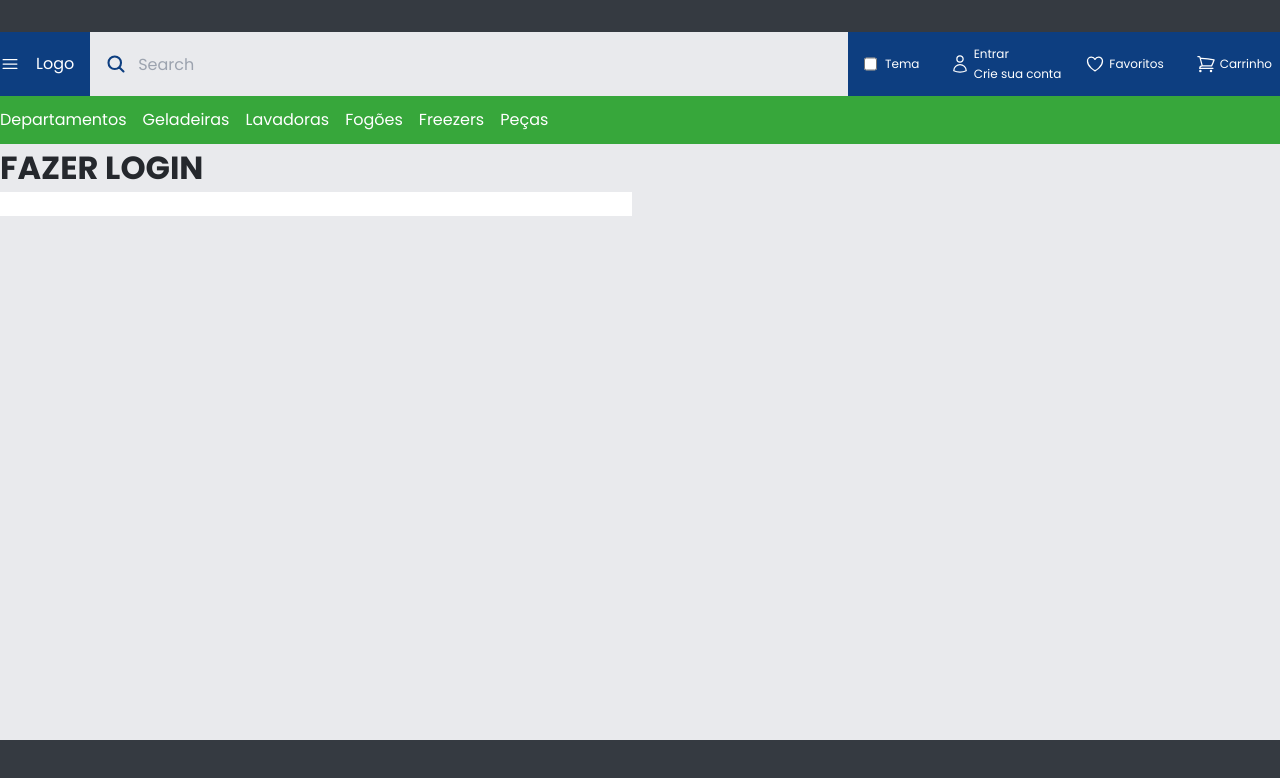
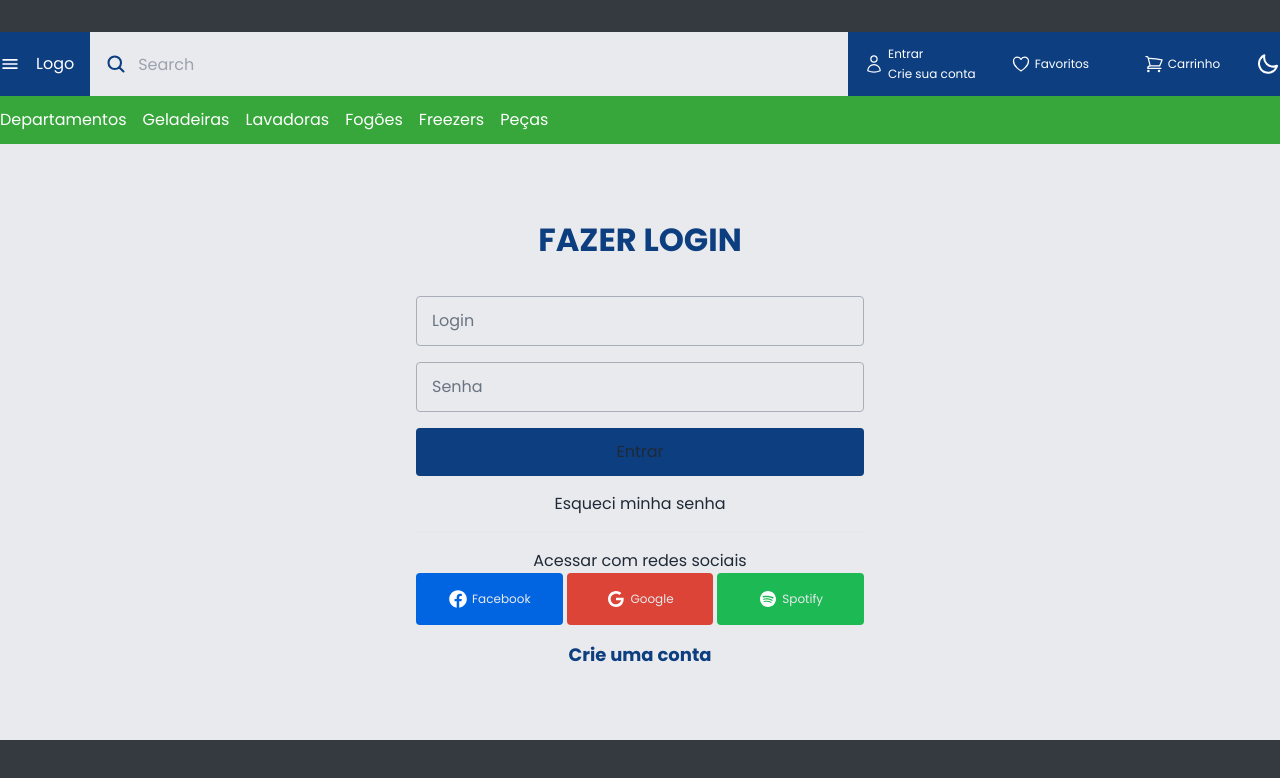
Before and after one commit to cirobtorres/ecommerce, a Next.js app in the folder frontend/: page /login in a window 1280 px wide. Shown: the top 778 px of the page. Built offline with nearby package versions, Linux system fonts and the light colour scheme.

Commit message:
Dark theme button

```diff
--- a/frontend/package.json
+++ b/frontend/package.json
@@ -18,6 +18,7 @@
     "@types/react": "^18",
     "@types/react-dom": "^18",
     "autoprefixer": "^10.0.1",
+    "daisyui": "^4.4.19",
     "eslint": "^8",
     "eslint-config-next": "14.0.3",
     "postcss": "^8",
--- a/frontend/src/app/login/page.tsx
+++ b/frontend/src/app/login/page.tsx
@@ -1,11 +1,41 @@
+'use client';
+
+import Field from "@/components/Field";
+import { facebook, google, spotify } from "@/icons";
+import Link from "next/link";
+import { useState } from "react";
+
 export default function Login(): JSX.Element  {
+	const [loginCredentials, setLoginCredentials] = useState();
+	const [password, setPassword] = useState();
+
 	return (
-		<div>
-			<h2 className={"uppercase"}>Fazer Login</h2>
-			<form>
-				<input type="email" />
-				<input type="password" />
-			</form>
+		<div className={`flex flex-col max-w-md h-full justify-center text-center mx-auto`}>
+			<h2 className={'mb-8 uppercase text-theme-07-dark-blue dark:text-theme-01-light-gray'}>Fazer Login</h2>
+			<div>
+				<form className={`flex flex-col gap-4 mb-4`}>
+					<Field type='text' id='login_input_field' label='Login' onChange={setLoginCredentials} />
+					<Field type='password' id='password_input_field' label='Senha' onChange={setPassword} />
+					<button type='submit' className={`p-3 bg-theme-07-dark-blue rounded`}>Entrar</button>
+				</form>
+				<Link href='' className={`dark:text-theme-01-light-gray`}>Esqueci minha senha</Link>
+			</div>
+			<hr className={`my-4 dark:border-theme-03-medium-gray`} />
+			<div className={`mb-4`}>
+				<span className={`dark:text-theme-01-light-gray`}>Acessar com redes sociais</span>
+				<div className={'flex flex-row justify-center gap-1'}>
+					<button className={`flex flex-row gap-1 text-xs items-center justify-center p-4 flex-1 rounded text-theme-01-light-gray bg-[#0165E1]`}>
+						{facebook(20, 20, '#fff')} Facebook
+					</button>
+					<button className={`flex flex-row gap-1 text-xs items-center justify-center p-4 flex-1 rounded text-theme-01-light-gray bg-[#db4437]`}>
+						{google(20, 20, '#fff')} Google
+					</button>
+					<button className={`flex flex-row gap-1 text-xs items-center justify-center p-4 flex-1 rounded text-theme-01-light-gray bg-[#1db954]`}>
+						{spotify(20, 20, '#fff')} Spotify
+					</button>
+				</div>
+			</div>
+			<Link href='/register' className={`text-lg font-bold text-theme-07-dark-blue dark:text-theme-01-light-gray`}>Crie uma conta</Link>
 		</div>
 	);
 }
--- a/frontend/src/app/register/page.tsx
+++ b/frontend/src/app/register/page.tsx
@@ -6,6 +6,7 @@ import Link from 'next/link';
 import { validatePassword } from '@/functions/validatePassword';
 import Field from '@/components/Field';
 import { facebook, google, spotify } from '@/icons';
+import Checkbox from '@/components/Checkbox';
 
 export default function Register () {
 	const [fullName, setFullName] = useState('');
@@ -63,16 +64,18 @@ export default function Register () {
 				</div>
 				<div className={`flex flex-col text-left gap-4 my-4`}>
 					<div className={`inline-flex gap-2 items-center`}>
-						<input id='newsletter_checkbox' type='checkbox' className={`appearance-none h-4 w-4 cursor-pointer bg-theme-07-dark-blue rounded-sm`} />
-						<label htmlFor='newsletter_checkbox' className={'text-theme-03-medium-gray cursor-pointer'}>
+						{/* <input id='newsletter_checkbox' type='checkbox' className={`appearance-none h-4 w-4 cursor-pointer bg-theme-07-dark-blue rounded-sm`} /> */}
+						{/* <label htmlFor='newsletter_checkbox' className={'text-theme-03-medium-gray cursor-pointer'}>
 							Quero receber ofertas e novidades por e-mail, SMS ou WhatsApp
-						</label>
+						</label> */}
+						<Checkbox label='Quero receber ofertas e novidades por e-mail, SMS ou WhatsApp' />
 					</div>
 					<div className={`inline-flex gap-2 items-center`}>
-						<input id='privacy_policies_checkbox' type='checkbox' className={`appearance-none h-4 w-4 cursor-pointer bg-theme-07-dark-blue rounded-sm`} />
-						<label htmlFor='privacy_policies_checkbox' className={'text-theme-03-medium-gray cursor-pointer'}>
+						{/* <input id='privacy_policies_checkbox' type='checkbox' className={`appearance-none h-4 w-4 cursor-pointer bg-theme-07-dark-blue rounded-sm`} /> */}
+						{/* <label htmlFor='privacy_policies_checkbox' className={'text-theme-03-medium-gray cursor-pointer'}>
 							Aceito os termos de uso e a política de privacidade
-						</label>
+						</label> */}
+						<Checkbox label='Aceito os termos de uso e a política de privacidade' />
 					</div>
 				</div>
 				<button className={'m-2 p-4 w-80 text-white bg-theme-07-dark-blue rounded hover:shadow-bright'} onClick={handleSubmit}>Confirmar</button>
--- /dev/null
+++ b/frontend/src/components/Checkbox/index.tsx
@@ -0,0 +1,15 @@
+type CheckboxProps = {
+  checked?: boolean;
+  label: string;
+}
+
+export default function Checkbox({ label, checked }: CheckboxProps) {
+  return (
+    <div className="form-control">
+      <label className="cursor-pointer label gap-2">
+        <input type="checkbox" className="checkbox checkbox-info" />
+        <span className="label-text">{label}</span>
+      </label>
+    </div>
+  )
+}
--- a/frontend/src/components/Field/index.tsx
+++ b/frontend/src/components/Field/index.tsx
@@ -56,8 +56,8 @@ export default function Field(props: FieldProps) {
 					className={`
 						w-full p-3 rounded outline-none focus:ring-0 border peer
 						text-theme-04-medium-gray dark:text-theme-01-light-gray bg-theme-01-light-gray dark:bg-slate-800
-						${isEmpty ? 'border-red-500' : theme === 'dark' ? 'dark:border-theme-04-medium-gray' : 'border-theme-02-light-gray'}
-						${isEmpty ? 'focus:border-red-500' : theme === 'dark' ? 'dark:focus:border-theme-08-light-green' : 'focus:border-theme-08-light-green'}
+						${isEmpty ? 'border-red-500' : 'dark:border-theme-04-medium-gray border-theme-02-light-gray'}
+						${isEmpty ? 'focus:border-red-500' : 'dark:focus:border-theme-08-light-green focus:border-theme-08-light-green'}
 					`}
 				/>
 					<label htmlFor={props.id} className={`
@@ -67,7 +67,7 @@ export default function Field(props: FieldProps) {
 						rtl:peer-focus:translate-x-1/4 rtl:peer-focus:left-auto
 						${isEmpty ? 'text-red-500' : 'text-theme-03-medium-gray'} bg-theme-01-light-gray dark:bg-slate-800
 						${isEmpty ? 'peer-focus:text-red-500' : 'peer-focus:text-theme-08-light-green'}
-					`}>
+					`}>{/* duration-300 delays the background recolor from light to dark mode and vice versa */}
 						{props.label}
 					</label>
 			</div>
--- /dev/null
+++ b/frontend/src/components/HamburgerButton/index.tsx
@@ -0,0 +1,38 @@
+type HamburgerButtonProps = {
+  width?: number;
+  height?: number;
+  onClick: () => void;
+}
+
+export default function HamburgerButton({ width = 32, height = 32, onClick }: HamburgerButtonProps) {
+  return (
+    <label className="swap swap-rotate">{/* btn btn-circle */}
+      <input type="checkbox" onClick={onClick} />{/* hidden checkbox */}
+
+      <svg
+        className="swap-off fill-current"
+        xmlns="http://www.w3.org/2000/svg"
+        width={width}
+        height={height}
+        viewBox="0 0 512 512"
+      >{/* hamburger icon */}
+        <path
+          d="M64,384H448V341.33H64Zm0-106.67H448V234.67H64ZM64,128v42.67H448V128Z"
+        />
+      </svg>
+
+      <svg
+        className="swap-on fill-current"
+        xmlns="http://www.w3.org/2000/svg"
+        width={width}
+        height={height}
+        viewBox="0 0 512 512"
+      >{/* close icon */}
+        <polygon
+          points="400 145.49 366.51 112 256 222.51 145.49 112 112 145.49 222.51 256 112 366.51 145.49 400 256 289.49 366.51 400 400 366.51 289.49 256 400 145.49"
+        />
+      </svg>
+
+    </label>
+  )
+}
--- a/frontend/src/components/Header/index.tsx
+++ b/frontend/src/components/Header/index.tsx
@@ -4,17 +4,28 @@ import Link from 'next/link';
 
 import useTheme from '@/hooks/useTheme';
 import { glass, heart, menuBars, shoppingCart, userProfile } from '@/icons';
+import ThemeSwitcher from '../ThemeSwitcher';
+import HamburgerButton from '../HamburgerButton';
+import { useState } from 'react';
 
 export default function Header() {
+  const [sideMenu, setSideMenu] = useState(false);
   const theme = useTheme();
+
+  function handleSideMenu() {
+    console.log(sideMenu);
+    setSideMenu(!sideMenu);
+  }
 
   return (
     <header className={`text-white bg-theme-07-dark-blue`}>
       <div className={`h-8 bg-theme-04-medium-gray`}></div>
       <div className={`grid grid-cols-12 h-16 max-w-7xl mx-auto gap-4`}>
         <div className={`flex flex-row items-center justify-center gap-4 col-span-8`}>
-          <button>{menuBars(20, 20)}</button>
-          <div>Logo</div>
+          <HamburgerButton width={20} height={20} onClick={handleSideMenu} />
+          <Link href='/'>
+            <div>Logo</div>
+          </Link>
           <div className={`w-full bg-theme-01-light-gray h-full`}>
             <form className={`relative flex flex-row w-full h-full`}>
               <button className={`absolute top-1/2 left-4 -translate-y-1/2 text-theme-07-dark-blue`}>{glass(20, 20, 2.5)}</button>
@@ -23,10 +34,6 @@ export default function Header() {
           </div>
         </div>
         <div className={`flex flex-row items-center col-span-4 gap-4 text-xs h-full`}>
-          <div className={`flex flex-row gap-2 flex-1`}>
-            <input id='theme_switcher' type='checkbox' onClick={theme.alternateTheme} className={`cursor-pointer`}/>
-            <label htmlFor='theme_switcher' className={`cursor-pointer`}>Tema</label>
-          </div>
           <div className={`flex flex-row items-center h-full gap-1 flex-2`}>
             {userProfile(20, 20)}
             <div className={`flex flex-col justify-center items-start h-full gap-1 flex-[2_2_0%]`}>
@@ -36,6 +43,7 @@ export default function Header() {
           </div>
           <Link href='/' className={`flex items-center h-full gap-1 flex-1 justify-center px-2`} title='Favoritos'>{heart(20, 20)} Favoritos</Link>
           <Link href='/' className={`flex items-center h-full gap-1 flex-1 justify-center px-2`} title='Carrinho'>{shoppingCart(20, 20)} Carrinho</Link>
+          <ThemeSwitcher onClick={theme.alternateTheme} />
         </div>
       </div>
       <div className={`h-12 bg-theme-08-light-green`}>
--- /dev/null
+++ b/frontend/src/components/ThemeSwitcher/index.tsx
@@ -0,0 +1,41 @@
+type ThemeSwitcherProps = {
+  width?: number;
+  height?: number;
+  onClick: () => void;
+}
+
+export default function ThemeSwitcher({ width = 24, height = 24, onClick }: ThemeSwitcherProps) {
+  return (
+    <label className='swap swap-rotate' title='Tema'>
+      {/* this hidden checkbox controls the state */}
+      <input type='checkbox' onClick={onClick} />
+
+      {/* sun icon */}
+      <svg
+        className={`swap-on fill-current`}
+        width={width}
+        height={height}
+        xmlns='http://www.w3.org/2000/svg'
+        viewBox='0 0 24 24'
+      >
+        <path
+          d='M5.64,17l-.71.71a1,1,0,0,0,0,1.41,1,1,0,0,0,1.41,0l.71-.71A1,1,0,0,0,5.64,17ZM5,12a1,1,0,0,0-1-1H3a1,1,0,0,0,0,2H4A1,1,0,0,0,5,12Zm7-7a1,1,0,0,0,1-1V3a1,1,0,0,0-2,0V4A1,1,0,0,0,12,5ZM5.64,7.05a1,1,0,0,0,.7.29,1,1,0,0,0,.71-.29,1,1,0,0,0,0-1.41l-.71-.71A1,1,0,0,0,4.93,6.34Zm12,.29a1,1,0,0,0,.7-.29l.71-.71a1,1,0,1,0-1.41-1.41L17,5.64a1,1,0,0,0,0,1.41A1,1,0,0,0,17.66,7.34ZM21,11H20a1,1,0,0,0,0,2h1a1,1,0,0,0,0-2Zm-9,8a1,1,0,0,0-1,1v1a1,1,0,0,0,2,0V20A1,1,0,0,0,12,19ZM18.36,17A1,1,0,0,0,17,18.36l.71.71a1,1,0,0,0,1.41,0,1,1,0,0,0,0-1.41ZM12,6.5A5.5,5.5,0,1,0,17.5,12,5.51,5.51,0,0,0,12,6.5Zm0,9A3.5,3.5,0,1,1,15.5,12,3.5,3.5,0,0,1,12,15.5Z'
+        />
+      </svg>
+
+      {/* moon icon */}
+      <svg
+        className={`swap-off fill-current`}
+        width={width}
+        height={height}
+        xmlns='http://www.w3.org/2000/svg'
+        viewBox='0 0 24 24'
+      >
+        <path
+          d='M21.64,13a1,1,0,0,0-1.05-.14,8.05,8.05,0,0,1-3.37.73A8.15,8.15,0,0,1,9.08,5.49a8.59,8.59,0,0,1,.25-2A1,1,0,0,0,8,2.36,10.14,10.14,0,1,0,22,14.05,1,1,0,0,0,21.64,13Zm-9.5,6.69A8.14,8.14,0,0,1,7.08,5.22v.27A10.15,10.15,0,0,0,17.22,15.63a9.79,9.79,0,0,0,2.1-.22A8.11,8.11,0,0,1,12.14,19.73Z'
+        />
+      </svg>
+
+    </label>
+  )
+}
--- a/frontend/src/contexts/ThemeContext.tsx
+++ b/frontend/src/contexts/ThemeContext.tsx
@@ -13,7 +13,7 @@ const ThemeContext = createContext<ThemeContextProps>({
 });
 
 export function ThemeProvider(props: any) {
-  const [theme, setTheme] = useState<string | null>('');
+  const [theme, setTheme] = useState<string | null>('dark');
 
   function alternateTheme() {
     const newTheme = theme === '' ? 'dark' : '';
--- a/frontend/tailwind.config.ts
+++ b/frontend/tailwind.config.ts
@@ -29,5 +29,6 @@ const config: Config = {
       },
     },
   },
+  plugins: [require("daisyui")],
 }
 export default config
```
Also changed, not shown: 1 other file (tests, documents, lock files or other folders).
